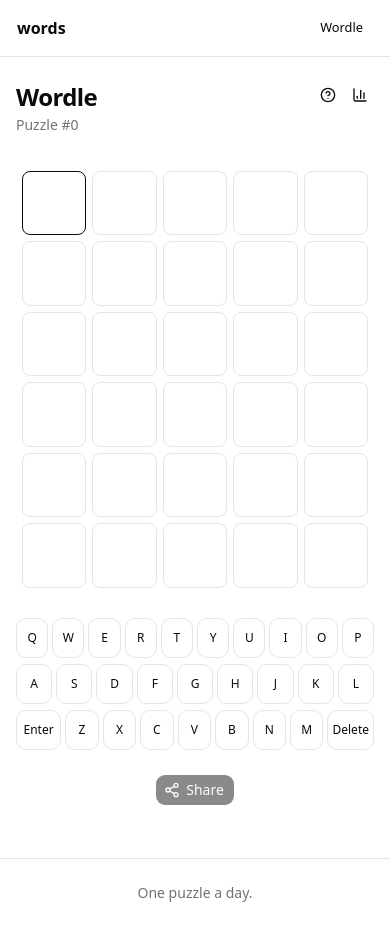
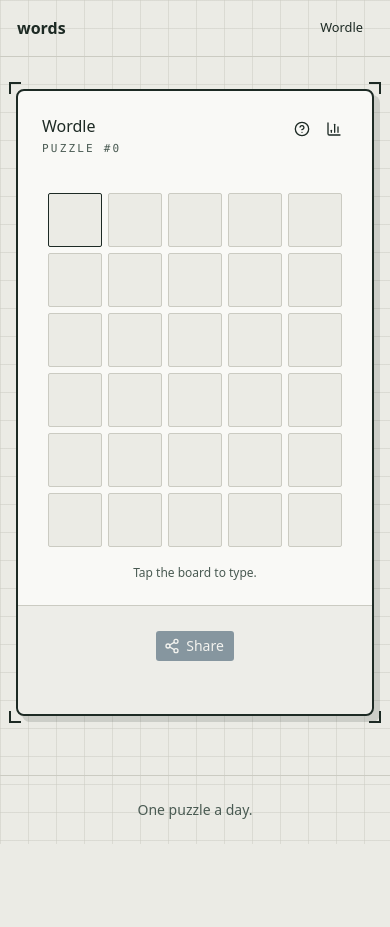
Before and after one commit to Siddhesh-Agarwal/words, a React (Vite) app: page /game/wordle in a window 390 px wide. After the commit the page ends 844 px from the top, so only its background shows below. Built offline with nearby package versions, Linux system fonts and the light colour scheme.

Commit message:
wordle: add card layout, mobile input, and blueprint palette

```diff
--- a/src/components/ui/button.tsx
+++ b/src/components/ui/button.tsx
@@ -12,7 +12,7 @@ const buttonVariants = cva(
         outline:
           "border-border bg-background hover:bg-muted hover:text-foreground aria-expanded:bg-muted aria-expanded:text-foreground dark:border-input dark:bg-input/30 dark:hover:bg-input/50",
         secondary:
-          "bg-secondary text-secondary-foreground hover:bg-[color-mix(in_oklch,var(--secondary),var(--foreground)_5%)] aria-expanded:bg-secondary aria-expanded:text-secondary-foreground",
+          "bg-secondary text-secondary-foreground hover:bg-secondary/80 aria-expanded:bg-secondary aria-expanded:text-secondary-foreground",
         ghost:
           "hover:bg-muted hover:text-foreground aria-expanded:bg-muted aria-expanded:text-foreground dark:hover:bg-muted/50",
         destructive:
--- a/src/components/ui/sonner.tsx
+++ b/src/components/ui/sonner.tsx
@@ -21,9 +21,9 @@ const Toaster = ({ ...props }: ToasterProps) => {
       }}
       style={
         {
-          "--normal-bg": "var(--popover)",
-          "--normal-text": "var(--popover-foreground)",
-          "--normal-border": "var(--border)",
+          "--normal-bg": "hsl(var(--popover))",
+          "--normal-text": "hsl(var(--popover-foreground))",
+          "--normal-border": "hsl(var(--border))",
           "--border-radius": "var(--radius)",
         } as React.CSSProperties
       }
--- a/src/games/wordle/components/board.tsx
+++ b/src/games/wordle/components/board.tsx
@@ -13,7 +13,7 @@ type TileState = LetterState | 'active' | 'empty'
 
 const tileClasses: Record<TileState, string> = {
   correct: 'border-primary bg-primary text-primary-foreground',
-  present: 'border-secondary bg-secondary text-secondary-foreground',
+  present: 'border-accent bg-accent text-accent-foreground',
   absent: 'border-muted bg-muted text-muted-foreground',
   active: 'border-foreground bg-background text-foreground',
   empty: 'border-border bg-background text-foreground',
--- a/src/games/wordle/components/help-dialog.tsx
+++ b/src/games/wordle/components/help-dialog.tsx
@@ -43,6 +43,11 @@ export function HelpDialog({
           <li>An x means the letter is not in the word.</li>
         </ul>
 
+        <p className="text-sm text-muted-foreground">
+          Tap the board to type on mobile. Press Enter to submit and Backspace
+          to delete.
+        </p>
+
         <Separator />
 
         <div className="flex items-center justify-between gap-4">
--- a/src/games/wordle/components/keyboard.tsx
+++ /dev/null
@@ -1,73 +0,0 @@
-import { Button } from '@/components/ui/button'
-import type { LetterState } from '@/games/wordle/logic'
-
-const rows = ['qwertyuiop', 'asdfghjkl', 'zxcvbnm']
-
-function keyVariant(
-  state: LetterState | undefined,
-): 'default' | 'secondary' | 'ghost' | 'outline' {
-  if (state === 'correct') return 'default'
-  if (state === 'present') return 'secondary'
-  if (state === 'absent') return 'ghost'
-  return 'outline'
-}
-
-type KeyboardProps = {
-  states: ReadonlyMap<string, LetterState>
-  onKey: (key: string) => void
-  disabled?: boolean
-}
-
-export function Keyboard({ states, onKey, disabled = false }: KeyboardProps) {
-  return (
-    <div className="mx-auto flex w-full max-w-md flex-col gap-1.5">
-      {rows.map((row, rowIndex) => (
-        <div key={row} className="flex justify-center gap-1">
-          {rowIndex === 2 ? (
-            <Button
-              type="button"
-              variant="outline"
-              className="h-10 max-w-16 flex-[1.5] px-1 text-xs"
-              onClick={() => onKey('Enter')}
-              disabled={disabled}
-            >
-              Enter
-            </Button>
-          ) : null}
-
-          {row.split('').map((letter) => {
-            const state = states.get(letter)
-            return (
-              <Button
-                key={letter}
-                type="button"
-                variant={keyVariant(state)}
-                aria-label={
-                  state ? `${letter}, ${state}` : `${letter}, unused`
-                }
-                data-state={state ?? 'unused'}
-                className="h-10 max-w-10 flex-1 px-1 text-xs uppercase sm:text-sm"
-                onClick={() => onKey(letter)}
-                disabled={disabled}
-              >
-                {letter}
-              </Button>
-            )
-          })}
-
-          {rowIndex === 2 ? (
-            <Button
-              type="button"
-              variant="outline"
-              className="h-10 max-w-16 flex-[1.5] px-1 text-xs"
-              onClick={() => onKey('Backspace')}
-              disabled={disabled}
-            >
-              Delete
-            </Button>
-          ) : null}
-        </div>
-      ))}
-    </div>
-  )
-}
--- a/src/games/wordle/logic.ts
+++ b/src/games/wordle/logic.ts
@@ -27,6 +27,10 @@ export function scoreGuess(guess: string, answer: string): LetterState[] {
   }
 
   return result
+}
+
+export function normalizeGuessInput(value: string): string {
+  return value.toLowerCase().replace(/[^a-z]/g, '').slice(0, WORD_LENGTH)
 }
 
 export function isValidGuess(guess: string, allowed: ReadonlySet<string>): boolean {
--- a/src/games/wordle/use-wordle-game.ts
+++ b/src/games/wordle/use-wordle-game.ts
@@ -5,10 +5,9 @@ import { shareText } from '@/core/share'
 import { answerForPuzzle, WORDLE_GUESS_SET } from '@/games/wordle/data'
 import {
   isValidGuess,
-  scoreGuess,
+  normalizeGuessInput,
   validateHardMode,
   WORD_LENGTH,
-  type LetterState,
 } from '@/games/wordle/logic'
 import { buildWordleShare } from '@/games/wordle/share'
 import {
@@ -31,9 +30,9 @@ export type WordleGame = {
   stats: WordleStats
   currentGuess: string
   message: string
-  keyboardStates: ReadonlyMap<string, LetterState>
   sharePending: boolean
   handleKey: (key: string) => void
+  handleInput: (value: string) => void
   share: () => Promise<void>
   toggleHardMode: () => void
 }
@@ -146,27 +145,14 @@ export function useWordleGame(): WordleGame {
     return () => window.removeEventListener('keydown', onKeyDown)
   }, [handleKey])
 
-  const keyboardStates = useMemo(() => {
-    const states = new Map<string, LetterState>()
-    const rank: Record<LetterState, number> = {
-      absent: 0,
-      present: 1,
-      correct: 2,
-    }
-
-    for (const guess of state.guesses) {
-      const result = scoreGuess(guess, answer)
-      guess.split('').forEach((letter, index) => {
-        const next = result[index]
-        const previous = states.get(letter)
-        if (!previous || rank[next] > rank[previous]) {
-          states.set(letter, next)
-        }
-      })
-    }
-
-    return states
-  }, [answer, state.guesses])
+  const handleInput = useCallback(
+    (value: string) => {
+      if (!launchReady || isTerminal(state.status)) return
+      setMessage('')
+      setCurrentGuess(normalizeGuessInput(value))
+    },
+    [launchReady, state.status],
+  )
 
   const share = useCallback(async () => {
     if (isTerminal(state.status) === false) return
@@ -200,9 +186,9 @@ export function useWordleGame(): WordleGame {
     stats,
     currentGuess,
     message,
-    keyboardStates,
     sharePending,
     handleKey,
+    handleInput,
     share,
     toggleHardMode,
   }
--- a/src/games/wordle/wordle-page.tsx
+++ b/src/games/wordle/wordle-page.tsx
@@ -1,33 +1,79 @@
+import { useEffect, useRef, type ReactNode } from 'react'
 import { Share2Icon } from 'lucide-react'
 import { Button } from '@/components/ui/button'
+import {
+  Card,
+  CardAction,
+  CardContent,
+  CardDescription,
+  CardFooter,
+  CardHeader,
+  CardTitle,
+} from '@/components/ui/card'
 import { Board } from '@/games/wordle/components/board'
 import { HelpDialog } from '@/games/wordle/components/help-dialog'
-import { Keyboard } from '@/games/wordle/components/keyboard'
 import { StatsDialog } from '@/games/wordle/components/stats-dialog'
+import { WORD_LENGTH } from '@/games/wordle/logic'
 import { isTerminal } from '@/games/wordle/state'
 import { useWordleGame } from '@/games/wordle/use-wordle-game'
 
-export function WordlePage() {
-  const game = useWordleGame()
+const CORNERS = [
+  'top-[-7px] left-[-7px] border-t-2 border-l-2',
+  'top-[-7px] right-[-7px] border-t-2 border-r-2',
+  'bottom-[-7px] left-[-7px] border-b-2 border-l-2',
+  'bottom-[-7px] right-[-7px] border-b-2 border-r-2',
+]
 
-  if (!game.launchReady) {
+function WordleCard({ children }: { children: ReactNode }) {
   return (
-      <div className="mx-auto flex w-full max-w-lg flex-col gap-2 px-4 py-10">
-        <h1 className="text-2xl font-semibold tracking-tight">Wordle</h1>
-        <p className="text-muted-foreground">The first puzzle starts soon.</p>
+    <div className="mx-auto w-full max-w-lg px-4 py-8">
+      <div className="relative">
+        {CORNERS.map((className) => (
+          <span
+            key={className}
+            aria-hidden="true"
+            className={`pointer-events-none absolute size-3 border-foreground ${className}`}
+          />
+        ))}
+        <Card className="border-2 border-foreground bg-card ring-0 shadow-[6px_6px_0_hsl(var(--ink)/0.15)] [--card-spacing:1.5rem]">
+          {children}
+        </Card>
+      </div>
     </div>
   )
 }
 
+export function WordlePage() {
+  const game = useWordleGame()
+  const inputRef = useRef<HTMLInputElement>(null)
+
+  useEffect(() => {
+    if (isTerminal(game.state.status)) inputRef.current?.blur()
+  }, [game.state.status])
+
+  if (!game.launchReady) {
     return (
-    <div className="mx-auto flex w-full max-w-lg flex-col gap-6 px-4 py-6">
-      <header className="flex items-start justify-between gap-3">
-        <div className="flex flex-col gap-0.5">
-          <h1 className="text-2xl font-semibold tracking-tight">Wordle</h1>
-          <p className="text-sm text-muted-foreground">
+      <WordleCard>
+        <CardHeader>
+          <CardTitle role="heading" aria-level={1}>
+            Wordle
+          </CardTitle>
+          <CardDescription>The first puzzle starts soon.</CardDescription>
+        </CardHeader>
+      </WordleCard>
+    )
+  }
+
+  return (
+    <WordleCard>
+      <CardHeader>
+        <CardTitle role="heading" aria-level={1}>
+          Wordle
+        </CardTitle>
+        <CardDescription className="font-mono text-[11px] uppercase tracking-[0.2em]">
           Puzzle #{game.puzzleNo}
-          </p>
-        </div>
+        </CardDescription>
+        <CardAction>
           <div className="flex items-center gap-1">
             <HelpDialog
               hardMode={game.state.hardMode}
@@ -35,21 +81,49 @@ export function WordlePage() {
             />
             <StatsDialog stats={game.stats} />
           </div>
-      </header>
+        </CardAction>
+      </CardHeader>
 
+      <CardContent className="flex flex-col gap-3">
+        <div className="relative rounded-md focus-within:ring-2 focus-within:ring-ring">
+          <input
+            ref={inputRef}
+            type="text"
+            value={game.currentGuess}
+            onChange={(event) => game.handleInput(event.target.value)}
+            onKeyDown={(event) => {
+              if (event.key === 'Enter') {
+                event.preventDefault()
+                game.handleKey('Enter')
+              } else if (
+                event.key.length === 1 &&
+                !/[a-zA-Z]/.test(event.key)
+              ) {
+                event.preventDefault()
+              }
+            }}
+            maxLength={WORD_LENGTH}
+            inputMode="text"
+            autoCapitalize="none"
+            autoComplete="off"
+            autoCorrect="off"
+            spellCheck={false}
+            enterKeyHint="go"
+            aria-label="Type your Wordle guess"
+            className="absolute inset-0 z-10 size-full cursor-text opacity-0"
+          />
           <Board
             guesses={game.state.guesses}
             currentGuess={game.currentGuess}
             answer={game.answer}
           />
+        </div>
+        <p className="text-center text-xs text-muted-foreground sm:hidden">
+          Tap the board to type.
+        </p>
+      </CardContent>
 
-      <Keyboard
-        states={game.keyboardStates}
-        onKey={game.handleKey}
-        disabled={isTerminal(game.state.status)}
-      />
-
-      <div className="flex flex-col items-center gap-2">
+      <CardFooter className="flex flex-col items-center gap-2">
         <Button
           type="button"
           onClick={() => void game.share()}
@@ -64,7 +138,7 @@ export function WordlePage() {
         >
           {game.message}
         </p>
-      </div>
-    </div>
+      </CardFooter>
+    </WordleCard>
   )
 }
--- a/src/styles.css
+++ b/src/styles.css
@@ -4,70 +4,80 @@
 @custom-variant dark (&:is(.dark *));
 
 :root {
-  --radius: 0.625rem;
-  --background: oklch(1 0 0);
-  --foreground: oklch(0.145 0 0);
-  --card: oklch(1 0 0);
-  --card-foreground: oklch(0.145 0 0);
-  --popover: oklch(1 0 0);
-  --popover-foreground: oklch(0.145 0 0);
-  --primary: oklch(0.205 0 0);
-  --primary-foreground: oklch(0.985 0 0);
-  --secondary: oklch(0.97 0 0);
-  --secondary-foreground: oklch(0.205 0 0);
-  --muted: oklch(0.97 0 0);
-  --muted-foreground: oklch(0.556 0 0);
-  --accent: oklch(0.97 0 0);
-  --accent-foreground: oklch(0.205 0 0);
-  --destructive: oklch(0.577 0.245 27.325);
-  --destructive-foreground: oklch(0.985 0 0);
-  --border: oklch(0.922 0 0);
-  --input: oklch(0.922 0 0);
-  --ring: oklch(0.708 0 0);
+  --paper: 60 12% 91%;
+  --paper-line: 60 8% 78%;
+  --ink: 150 18% 14%;
+  --ink-soft: 150 10% 32%;
+  --blueprint: 205 45% 24%;
+  --brick: 8 52% 40%;
+  --brick-soft: 8 52% 94%;
+  --brass: 38 42% 42%;
+  --brass-soft: 38 45% 92%;
+  --background: var(--paper);
+  --foreground: var(--ink);
+  --card: 60 20% 97%;
+  --card-foreground: var(--ink);
+  --popover: 60 20% 97%;
+  --popover-foreground: var(--ink);
+  --primary: var(--blueprint);
+  --primary-foreground: 60 20% 97%;
+  --secondary: 60 10% 87%;
+  --secondary-foreground: var(--ink);
+  --muted: 60 10% 87%;
+  --muted-foreground: var(--ink-soft);
+  --accent: var(--brass-soft);
+  --accent-foreground: var(--ink);
+  --destructive: var(--brick);
+  --destructive-foreground: 60 20% 97%;
+  --border: 60 8% 78%;
+  --input: 60 8% 78%;
+  --ring: var(--blueprint);
+  --radius: 0.25rem;
 }
 
 .dark {
-  --background: oklch(0.145 0 0);
-  --foreground: oklch(0.985 0 0);
-  --card: oklch(0.205 0 0);
-  --card-foreground: oklch(0.985 0 0);
-  --popover: oklch(0.205 0 0);
-  --popover-foreground: oklch(0.985 0 0);
-  --primary: oklch(0.922 0 0);
-  --primary-foreground: oklch(0.205 0 0);
-  --secondary: oklch(0.269 0 0);
-  --secondary-foreground: oklch(0.985 0 0);
-  --muted: oklch(0.269 0 0);
-  --muted-foreground: oklch(0.708 0 0);
-  --accent: oklch(0.269 0 0);
-  --accent-foreground: oklch(0.985 0 0);
-  --destructive: oklch(0.704 0.191 22.216);
-  --destructive-foreground: oklch(0.985 0 0);
-  --border: oklch(1 0 0 / 10%);
-  --input: oklch(1 0 0 / 15%);
-  --ring: oklch(0.556 0 0);
+  --paper-line: 150 10% 30%;
+  --background: 150 18% 14%;
+  --foreground: 60 12% 91%;
+  --card: 150 18% 18%;
+  --card-foreground: 60 12% 91%;
+  --popover: 150 18% 18%;
+  --popover-foreground: 60 12% 91%;
+  --primary: 205 45% 65%;
+  --primary-foreground: 150 18% 14%;
+  --secondary: 150 10% 25%;
+  --secondary-foreground: 60 12% 91%;
+  --muted: 150 10% 25%;
+  --muted-foreground: 60 8% 70%;
+  --accent: 38 42% 25%;
+  --accent-foreground: 60 12% 91%;
+  --destructive: 8 52% 55%;
+  --destructive-foreground: 60 20% 97%;
+  --border: 150 10% 30%;
+  --input: 150 10% 30%;
+  --ring: 205 45% 65%;
 }
 
 @theme inline {
-  --color-background: var(--background);
-  --color-foreground: var(--foreground);
-  --color-card: var(--card);
-  --color-card-foreground: var(--card-foreground);
-  --color-popover: var(--popover);
-  --color-popover-foreground: var(--popover-foreground);
-  --color-primary: var(--primary);
-  --color-primary-foreground: var(--primary-foreground);
-  --color-secondary: var(--secondary);
-  --color-secondary-foreground: var(--secondary-foreground);
-  --color-muted: var(--muted);
-  --color-muted-foreground: var(--muted-foreground);
-  --color-accent: var(--accent);
-  --color-accent-foreground: var(--accent-foreground);
-  --color-destructive: var(--destructive);
-  --color-destructive-foreground: var(--destructive-foreground);
-  --color-border: var(--border);
-  --color-input: var(--input);
-  --color-ring: var(--ring);
+  --color-background: hsl(var(--background));
+  --color-foreground: hsl(var(--foreground));
+  --color-card: hsl(var(--card));
+  --color-card-foreground: hsl(var(--card-foreground));
+  --color-popover: hsl(var(--popover));
+  --color-popover-foreground: hsl(var(--popover-foreground));
+  --color-primary: hsl(var(--primary));
+  --color-primary-foreground: hsl(var(--primary-foreground));
+  --color-secondary: hsl(var(--secondary));
+  --color-secondary-foreground: hsl(var(--secondary-foreground));
+  --color-muted: hsl(var(--muted));
+  --color-muted-foreground: hsl(var(--muted-foreground));
+  --color-accent: hsl(var(--accent));
+  --color-accent-foreground: hsl(var(--accent-foreground));
+  --color-destructive: hsl(var(--destructive));
+  --color-destructive-foreground: hsl(var(--destructive-foreground));
+  --color-border: hsl(var(--border));
+  --color-input: hsl(var(--input));
+  --color-ring: hsl(var(--ring));
   --radius-sm: calc(var(--radius) - 4px);
   --radius-md: calc(var(--radius) - 2px);
   --radius-lg: var(--radius);
@@ -81,6 +91,10 @@
 
   body {
     @apply bg-background text-foreground;
+    background-image:
+      linear-gradient(hsl(var(--paper-line) / 0.5) 1px, transparent 1px),
+      linear-gradient(90deg, hsl(var(--paper-line) / 0.5) 1px, transparent 1px);
+    background-size: 28px 28px;
   }
 
   html,
```
Also changed, not shown: 1 other file (tests, documents, lock files or other folders). Lines whose indentation alone changed are shown as unchanged.
